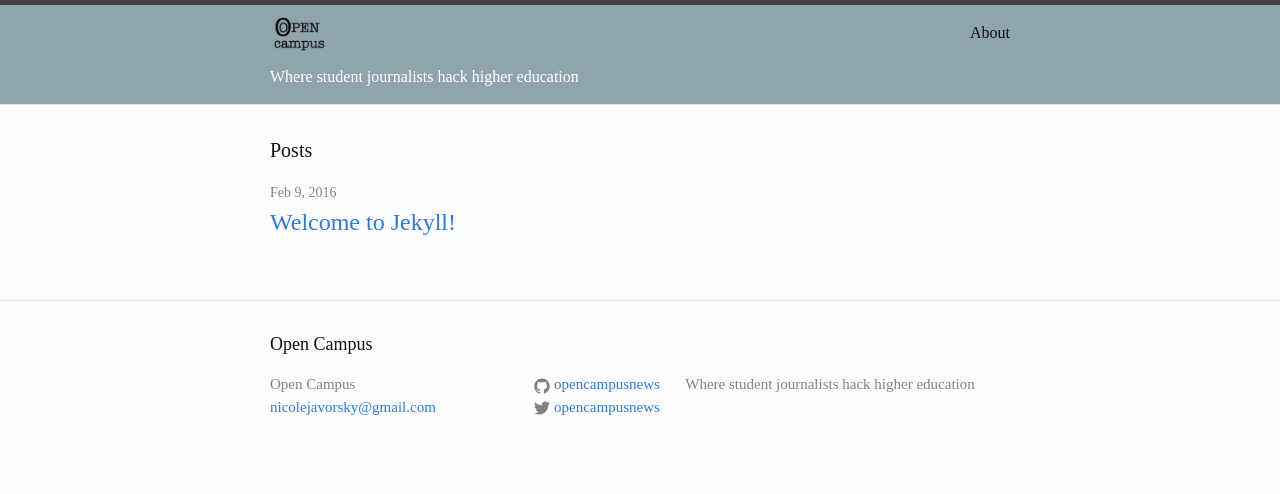
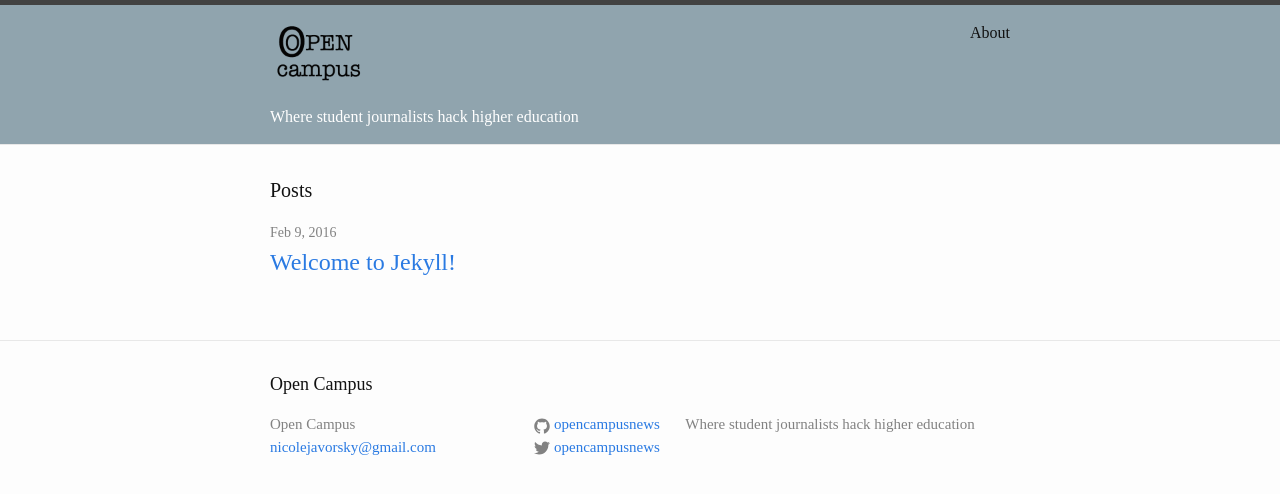
Before and after one commit to opencampusnews/opencampusnews.github.io, a Jekyll site: the page built from index.html, in a window 1280 px wide. Shown: the top 494 px of the page. Built offline with Jekyll 4.4.1, drawn with Linux system fonts in a browser that asks for light colours; some web fonts are replaced.

Commit message:
changed size of logo

```diff
--- a/_includes/header.html
+++ b/_includes/header.html
@@ -1,6 +1,8 @@
 <header class="site-header">
   <div class="wrapper">
-    <img src="images/logo.png" height=60px width=60px>
+    <a href="{{ site.baseurl }}/">
+      <img src="images/logo.png" height=100px width=100px>
+    </a>
     <nav class="site-nav">
       <a href="#" class="menu-icon">
         <svg viewBox="0 0 18 15">
```
